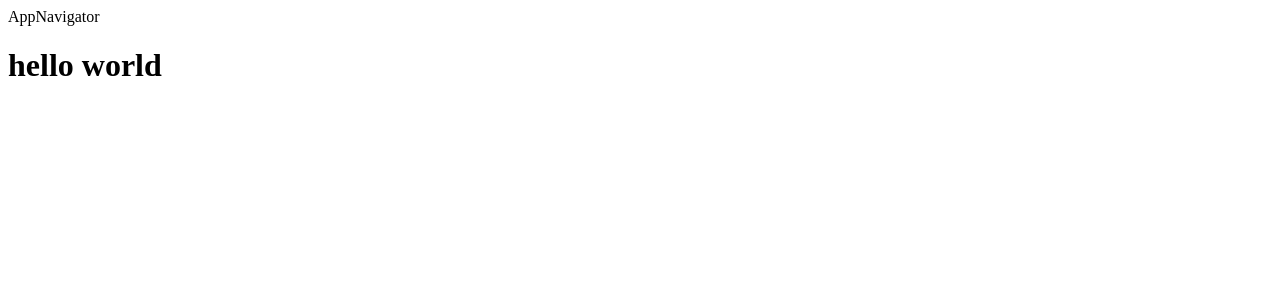
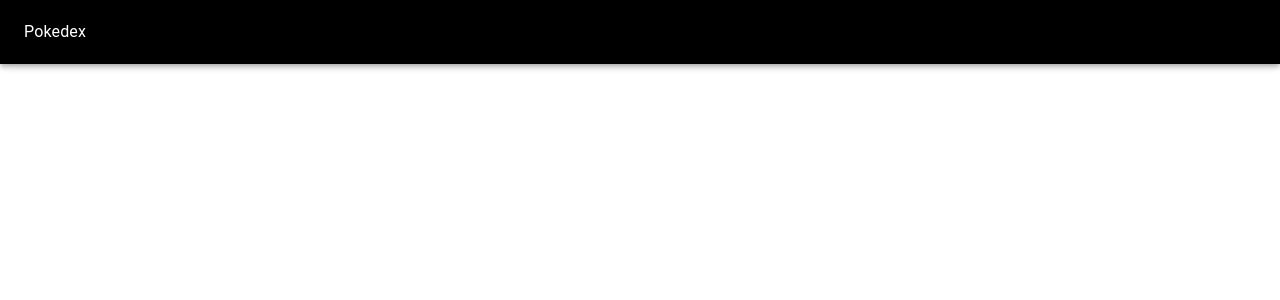
Before and after one commit to Ilie1985/pokedex, a React (Create React App) app: page / in a window 1280 px wide. Shown: the top 300 px of the page. Built offline with nearby package versions, Linux system fonts and the light colour scheme.

Commit message:
AppNavigator

```diff
--- a/package.json
+++ b/package.json
@@ -3,6 +3,11 @@
   "version": "0.1.0",
   "private": true,
   "dependencies": {
+    "@emotion/react": "^11.9.3",
+    "@emotion/styled": "^11.9.3",
+    "@material-ui/core": "^4.12.4",
+    "@mui/material": "^5.8.3",
+    "@mui/styled-engine-sc": "^5.8.0",
     "@testing-library/jest-dom": "^5.16.4",
     "@testing-library/react": "^13.3.0",
     "@testing-library/user-event": "^13.5.0",
@@ -10,6 +15,7 @@
     "react-dom": "^18.1.0",
     "react-router-dom": "^5.3.0",
     "react-scripts": "5.0.1",
+    "styled-components": "^5.3.5",
     "web-vitals": "^2.1.4"
   },
   "scripts": {
--- a/public/index.html
+++ b/public/index.html
@@ -24,7 +24,7 @@
       work correctly both with client-side routing and a non-root public URL.
       Learn how to configure a non-root public URL by running `npm run build`.
     -->
-    <title>React App</title>
+    <title>Pokedex</title>
   </head>
   <body>
     <noscript>You need to enable JavaScript to run this app.</noscript>
--- a/src/App.js
+++ b/src/App.js
@@ -13,10 +13,7 @@ export default function App() {
   return (
     <Router>
       <AppNavigator />
-
-      <Route path="/">
-        <Pokedex />
-      </Route>
+      <Route path="/" component={Pokedex} />
     </Router>
   );
 }
--- a/src/components/AppNavigator.js
+++ b/src/components/AppNavigator.js
@@ -1,12 +1,51 @@
 //this is the header of the website
+//install material-ui/core @material-ui/icons
+//import <AppBar/> component from material ui/core
+// style AppBar to be fixed on the page
+//import makeStyles from material-ui core to style the component AppBar in depth make a style sheet where we can put in all our styles
+//import <Toolbar/> component from material ui/core
+//put links inside Toolbar
+//import Link from react-router-dom ,to home/pokedex page
+//style the Link
+//inside the Link put the webPage Name
+// use Typography from material ui inside the Link to put the website name
 
+import React from "react";
+import { AppBar, Toolbar, Typography } from "@material-ui/core";
+import { makeStyles } from "@material-ui/core/styles";
+import { Link } from "react-router-dom";
 
-import React from 'react'
+//styling sheet ==============================
+const useStyles = makeStyles((theme) => ({
+  AppBar: {
+    backgroundColor: "#000",
+    variant: "h6",
+  },
+  link: {
+    textDecoration: "none",
+  },
+  // Toolbar: {
+  //   backgroundColor: "pink",
+  // },
+  title: {
+    color: "#fff",
+    cursor: "pointer",
+  },
+}));
+//=========================================================
+//AppNavigator component functionality
 
-function AppNavigator() {
+const AppNavigator = () => {
+  const classes = useStyles();
   return (
-    <div>AppNavigator</div>
-  )
-}
+    <AppBar className={classes.AppBar} position="fixed">
+      <Toolbar className={classes.Toolbar}>
+        <Link to="/" className={classes.link}>
+          <Typography className={classes.title}>Pokedex</Typography>
+        </Link>
+      </Toolbar>
+    </AppBar>
+  );
+};
 
-export default AppNavigator
+export default AppNavigator;
```
Also changed, not shown: src/pages/Pokedex.js (+5 -5 lines), 1 other file (tests, documents, lock files or other folders).
